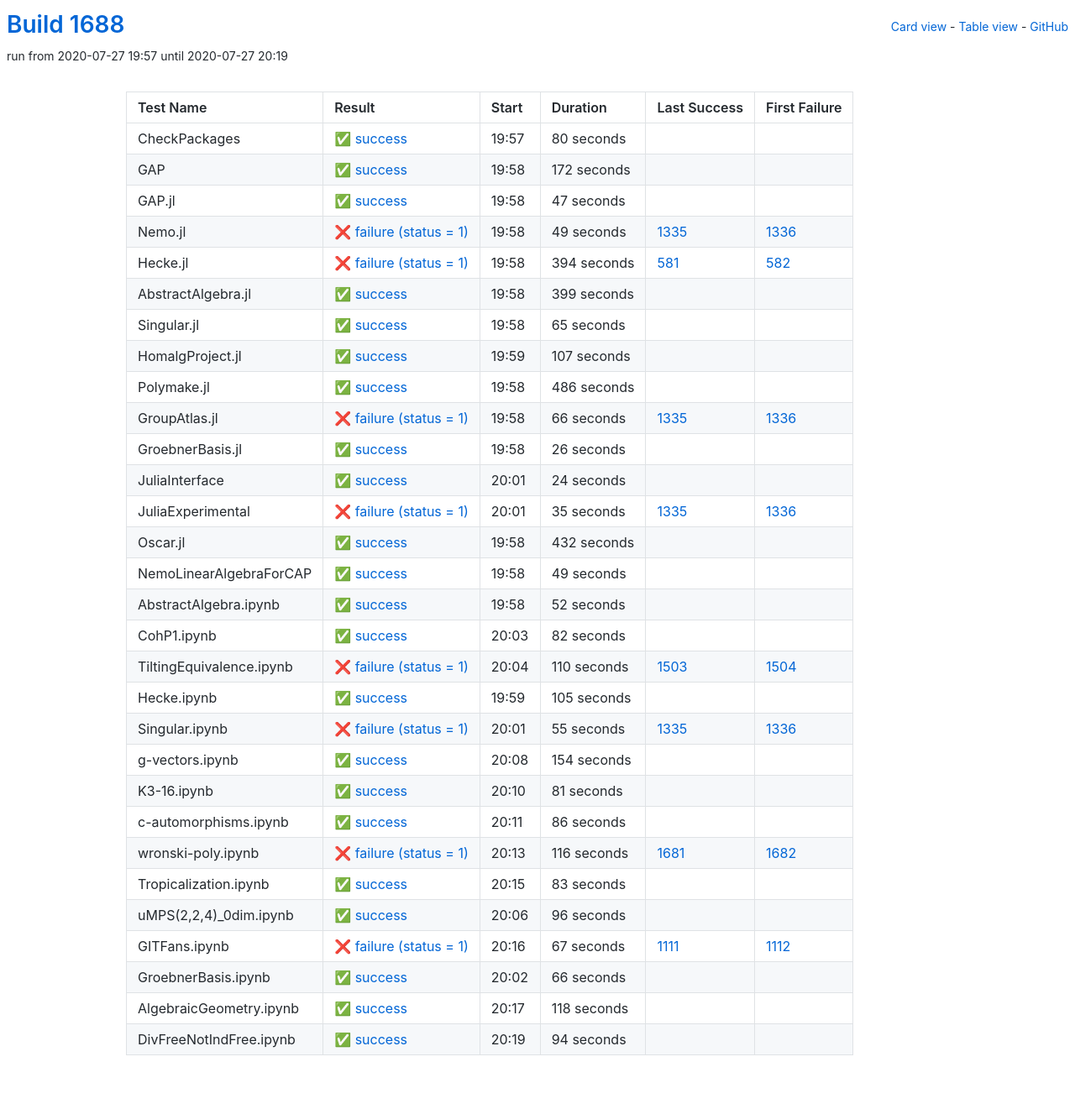
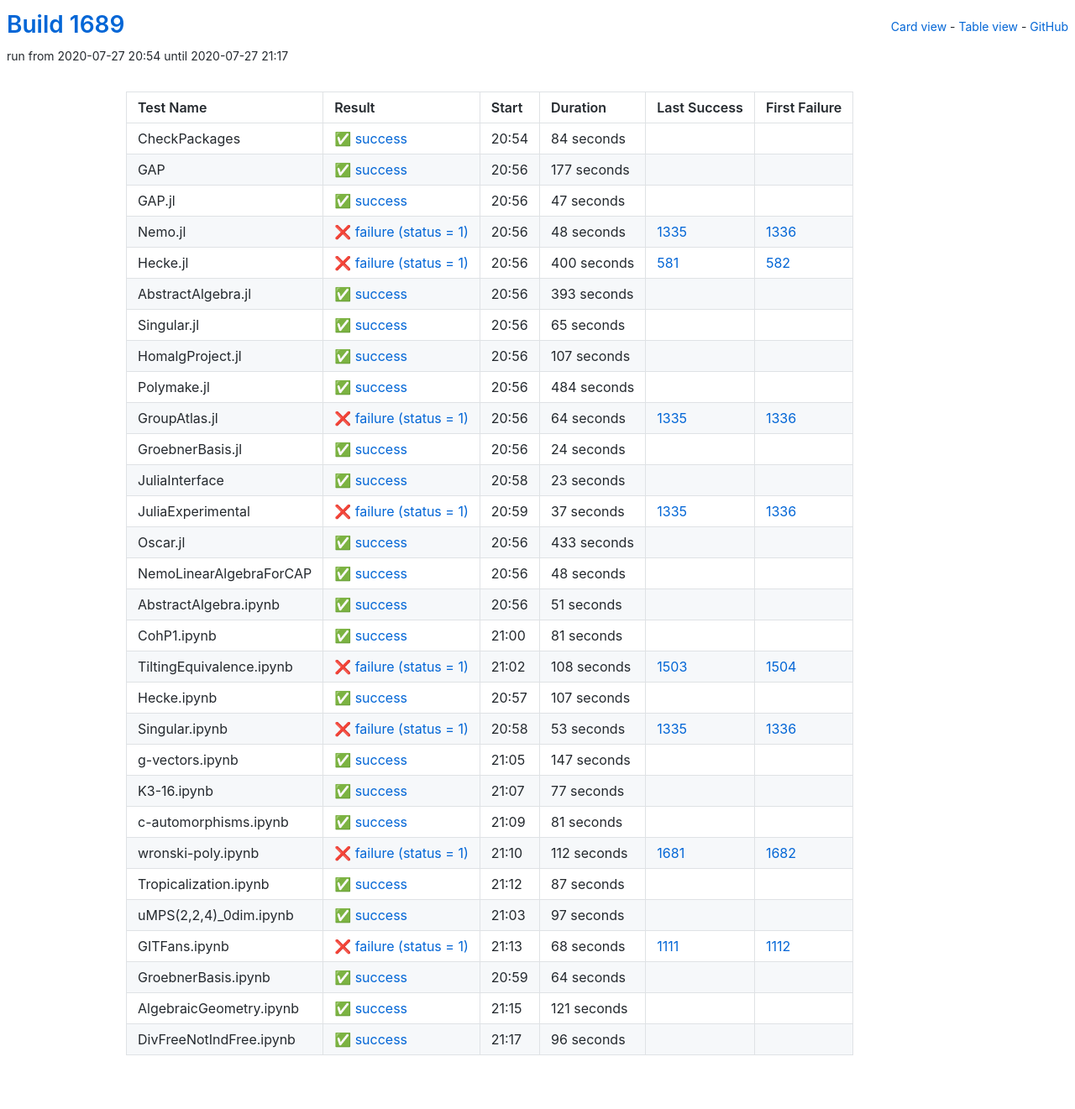
Before and after one commit to oscar-system/oscar-ci-status-1.4, a Jekyll site: the page built from table.html, in a window 1280 px wide. Shown: the whole page at 84% size. Built offline with Jekyll 4.4.1, drawn with Linux system fonts in a browser that asks for light colours.

Commit message:
Build #1689

```diff
--- a/_data/ci.yml
+++ b/_data/ci.yml
@@ -1,6 +1,6 @@
 ---
-build: 1688
-build_url: https://oscarci.mathematik.uni-kl.de/job/oscar-julia-1.4/1688/
+build: 1689
+build_url: https://oscarci.mathematik.uni-kl.de/job/oscar-julia-1.4/1689/
 job: oscar-julia-1.4
 organization: oscar-system
 repo: oscar-ci-status-1.4
@@ -8,32 +8,32 @@ repourl: https://github.com/oscar-system/oscar-ci-status-1.4
 tests:
 - name: CheckPackages
   id: checkpackages
-  log: https://oscarci.mathematik.uni-kl.de/job/oscar-julia-1.4/1688/artifact/logs/build-1688/CheckPackages.log
-  start: 2020-07-27 19:57
+  log: https://oscarci.mathematik.uni-kl.de/job/oscar-julia-1.4/1689/artifact/logs/build-1689/CheckPackages.log
+  start: 2020-07-27 20:54
   success: true
   exitcode: 0
   status: success
-  duration: 80
+  duration: 84
   last_success: false
   last_success_url:
   first_failure: false
   first_failure_url:
 - name: GAP
   id: gap
-  log: https://oscarci.mathematik.uni-kl.de/job/oscar-julia-1.4/1688/artifact/logs/build-1688/GAP.log
-  start: 2020-07-27 19:58
+  log: https://oscarci.mathematik.uni-kl.de/job/oscar-julia-1.4/1689/artifact/logs/build-1689/GAP.log
+  start: 2020-07-27 20:56
   success: true
   exitcode: 0
   status: success
-  duration: 172
+  duration: 177
   last_success: false
   last_success_url:
   first_failure: false
   first_failure_url:
 - name: GAP.jl
   id: gap-jl
-  log: https://oscarci.mathematik.uni-kl.de/job/oscar-julia-1.4/1688/artifact/logs/build-1688/GAP.jl.log
-  start: 2020-07-27 19:58
+  log: https://oscarci.mathematik.uni-kl.de/job/oscar-julia-1.4/1689/artifact/logs/build-1689/GAP.jl.log
+  start: 2020-07-27 20:56
   success: true
   exitcode: 0
   status: success
@@ -44,44 +44,44 @@ tests:
   first_failure_url:
 - name: Nemo.jl
   id: nemo-jl
-  log: https://oscarci.mathematik.uni-kl.de/job/oscar-julia-1.4/1688/artifact/logs/build-1688/Nemo.jl.log
-  start: 2020-07-27 19:58
+  log: https://oscarci.mathematik.uni-kl.de/job/oscar-julia-1.4/1689/artifact/logs/build-1689/Nemo.jl.log
+  start: 2020-07-27 20:56
   success: false
   exitcode: 1
   status: failure
-  duration: 49
+  duration: 48
   last_success: 1335
   last_success_url: https://oscarci.mathematik.uni-kl.de/job/oscar-julia-1.4/1335/
   first_failure: 1336
   first_failure_url: https://oscarci.mathematik.uni-kl.de/job/oscar-julia-1.4/1336/
 - name: Hecke.jl
   id: hecke-jl
-  log: https://oscarci.mathematik.uni-kl.de/job/oscar-julia-1.4/1688/artifact/logs/build-1688/Hecke.jl.log
-  start: 2020-07-27 19:58
+  log: https://oscarci.mathematik.uni-kl.de/job/oscar-julia-1.4/1689/artifact/logs/build-1689/Hecke.jl.log
+  start: 2020-07-27 20:56
   success: false
   exitcode: 1
   status: failure
-  duration: 394
+  duration: 400
   last_success: 581
   last_success_url: https://oscarci.mathematik.uni-kl.de/job/oscar-julia-1.4/581/
   first_failure: 582
   first_failure_url: https://oscarci.mathematik.uni-kl.de/job/oscar-julia-1.4/582/
 - name: AbstractAlgebra.jl
   id: abstractalgebra-jl
-  log: https://oscarci.mathematik.uni-kl.de/job/oscar-julia-1.4/1688/artifact/logs/build-1688/AbstractAlgebra.jl.log
-  start: 2020-07-27 19:58
+  log: https://oscarci.mathematik.uni-kl.de/job/oscar-julia-1.4/1689/artifact/logs/build-1689/AbstractAlgebra.jl.log
+  start: 2020-07-27 20:56
   success: true
   exitcode: 0
   status: success
-  duration: 399
+  duration: 393
   last_success: false
   last_success_url:
   first_failure: false
   first_failure_url:
 - name: Singular.jl
   id: singular-jl
-  log: https://oscarci.mathematik.uni-kl.de/job/oscar-julia-1.4/1688/artifact/logs/build-1688/Singular.jl.log
-  start: 2020-07-27 19:58
+  log: https://oscarci.mathematik.uni-kl.de/job/oscar-julia-1.4/1689/artifact/logs/build-1689/Singular.jl.log
+  start: 2020-07-27 20:56
   success: true
   exitcode: 0
   status: success
@@ -92,8 +92,8 @@ tests:
   first_failure_url:
 - name: HomalgProject.jl
   id: homalgproject-jl
-  log: https://oscarci.mathematik.uni-kl.de/job/oscar-julia-1.4/1688/artifact/logs/build-1688/HomalgProject.jl.log
-  start: 2020-07-27 19:59
+  log: https://oscarci.mathematik.uni-kl.de/job/oscar-julia-1.4/1689/artifact/logs/build-1689/HomalgProject.jl.log
+  start: 2020-07-27 20:56
   success: true
   exitcode: 0
   status: success
@@ -104,44 +104,32 @@ tests:
   first_failure_url:
 - name: Polymake.jl
   id: polymake-jl
-  log: https://oscarci.mathematik.uni-kl.de/job/oscar-julia-1.4/1688/artifact/logs/build-1688/Polymake.jl.log
-  start: 2020-07-27 19:58
+  log: https://oscarci.mathematik.uni-kl.de/job/oscar-julia-1.4/1689/artifact/logs/build-1689/Polymake.jl.log
+  start: 2020-07-27 20:56
   success: true
   exitcode: 0
   status: success
-  duration: 486
+  duration: 484
   last_success: false
   last_success_url:
   first_failure: false
   first_failure_url:
 - name: GroupAtlas.jl
   id: groupatlas-jl
-  log: https://oscarci.mathematik.uni-kl.de/job/oscar-julia-1.4/1688/artifact/logs/build-1688/GroupAtlas.jl.log
-  start: 2020-07-27 19:58
+  log: https://oscarci.mathematik.uni-kl.de/job/oscar-julia-1.4/1689/artifact/logs/build-1689/GroupAtlas.jl.log
+  start: 2020-07-27 20:56
   success: false
   exitcode: 1
   status: failure
-  duration: 66
+  duration: 64
   last_success: 1335
   last_success_url: https://oscarci.mathematik.uni-kl.de/job/oscar-julia-1.4/1335/
   first_failure: 1336
   first_failure_url: https://oscarci.mathematik.uni-kl.de/job/oscar-julia-1.4/1336/
 - name: GroebnerBasis.jl
   id: groebnerbasis-jl
-  log: https://oscarci.mathematik.uni-kl.de/job/oscar-julia-1.4/1688/artifact/logs/build-1688/GroebnerBasis.jl.log
-  start: 2020-07-27 19:58
-  success: true
-  exitcode: 0
-  status: success
-  duration: 26
-  last_success: false
-  last_success_url:
-  first_failure: false
-  first_failure_url:
-- name: JuliaInterface
-  id: juliainterface
-  log: https://oscarci.mathematik.uni-kl.de/job/oscar-julia-1.4/1688/artifact/logs/build-1688/JuliaInterface.log
-  start: 2020-07-27 20:01
+  log: https://oscarci.mathematik.uni-kl.de/job/oscar-julia-1.4/1689/artifact/logs/build-1689/GroebnerBasis.jl.log
+  start: 2020-07-27 20:56
   success: true
   exitcode: 0
   status: success
@@ -150,118 +138,70 @@ tests:
   last_success_url:
   first_failure: false
   first_failure_url:
+- name: JuliaInterface
+  id: juliainterface
+  log: https://oscarci.mathematik.uni-kl.de/job/oscar-julia-1.4/1689/artifact/logs/build-1689/JuliaInterface.log
+  start: 2020-07-27 20:58
+  success: true
+  exitcode: 0
+  status: success
+  duration: 23
+  last_success: false
+  last_success_url:
+  first_failure: false
+  first_failure_url:
 - name: JuliaExperimental
   id: juliaexperimental
-  log: https://oscarci.mathematik.uni-kl.de/job/oscar-julia-1.4/1688/artifact/logs/build-1688/JuliaExperimental.log
-  start: 2020-07-27 20:01
+  log: https://oscarci.mathematik.uni-kl.de/job/oscar-julia-1.4/1689/artifact/logs/build-1689/JuliaExperimental.log
+  start: 2020-07-27 20:59
   success: false
   exitcode: 1
   status: failure
-  duration: 35
+  duration: 37
   last_success: 1335
   last_success_url: https://oscarci.mathematik.uni-kl.de/job/oscar-julia-1.4/1335/
   first_failure: 1336
   first_failure_url: https://oscarci.mathematik.uni-kl.de/job/oscar-julia-1.4/1336/
 - name: Oscar.jl
   id: oscar-jl
-  log: https://oscarci.mathematik.uni-kl.de/job/oscar-julia-1.4/1688/artifact/logs/build-1688/Oscar.jl.log
-  start: 2020-07-27 19:58
+  log: https://oscarci.mathematik.uni-kl.de/job/oscar-julia-1.4/1689/artifact/logs/build-1689/Oscar.jl.log
+  start: 2020-07-27 20:56
   success: true
   exitcode: 0
   status: success
-  duration: 432
+  duration: 433
   last_success: false
   last_success_url:
   first_failure: false
   first_failure_url:
 - name: NemoLinearAlgebraForCAP
   id: nemolinearalgebraforcap
-  log: https://oscarci.mathematik.uni-kl.de/job/oscar-julia-1.4/1688/artifact/logs/build-1688/NemoLinearAlgebraForCAP.log
-  start: 2020-07-27 19:58
+  log: https://oscarci.mathematik.uni-kl.de/job/oscar-julia-1.4/1689/artifact/logs/build-1689/NemoLinearAlgebraForCAP.log
+  start: 2020-07-27 20:56
   success: true
   exitcode: 0
   status: success
-  duration: 49
+  duration: 48
   last_success: false
   last_success_url:
   first_failure: false
   first_failure_url:
 - name: AbstractAlgebra.ipynb
   id: abstractalgebra-ipynb
-  log: https://oscarci.mathematik.uni-kl.de/job/oscar-julia-1.4/1688/artifact/logs/build-1688/AbstractAlgebra.ipynb.log
-  start: 2020-07-27 19:58
+  log: https://oscarci.mathematik.uni-kl.de/job/oscar-julia-1.4/1689/artifact/logs/build-1689/AbstractAlgebra.ipynb.log
+  start: 2020-07-27 20:56
   success: true
   exitcode: 0
   status: success
-  duration: 52
+  duration: 51
   last_success: false
   last_success_url:
   first_failure: false
   first_failure_url:
 - name: CohP1.ipynb
   id: cohp1-ipynb
-  log: https://oscarci.mathematik.uni-kl.de/job/oscar-julia-1.4/1688/artifact/logs/build-1688/CohP1.ipynb.log
-  start: 2020-07-27 20:03
-  success: true
-  exitcode: 0
-  status: success
-  duration: 82
-  last_success: false
-  last_success_url:
-  first_failure: false
-  first_failure_url:
-- name: TiltingEquivalence.ipynb
-  id: tiltingequivalence-ipynb
-  log: https://oscarci.mathematik.uni-kl.de/job/oscar-julia-1.4/1688/artifact/logs/build-1688/TiltingEquivalence.ipynb.log
-  start: 2020-07-27 20:04
-  success: false
-  exitcode: 1
-  status: failure
-  duration: 110
-  last_success: 1503
-  last_success_url: https://oscarci.mathematik.uni-kl.de/job/oscar-julia-1.4/1503/
-  first_failure: 1504
-  first_failure_url: https://oscarci.mathematik.uni-kl.de/job/oscar-julia-1.4/1504/
-- name: Hecke.ipynb
-  id: hecke-ipynb
-  log: https://oscarci.mathematik.uni-kl.de/job/oscar-julia-1.4/1688/artifact/logs/build-1688/Hecke.ipynb.log
-  start: 2020-07-27 19:59
-  success: true
-  exitcode: 0
-  status: success
-  duration: 105
-  last_success: false
-  last_success_url:
-  first_failure: false
-  first_failure_url:
-- name: Singular.ipynb
-  id: singular-ipynb
-  log: https://oscarci.mathematik.uni-kl.de/job/oscar-julia-1.4/1688/artifact/logs/build-1688/Singular.ipynb.log
-  start: 2020-07-27 20:01
-  success: false
-  exitcode: 1
-  status: failure
-  duration: 55
-  last_success: 1335
-  last_success_url: https://oscarci.mathematik.uni-kl.de/job/oscar-julia-1.4/1335/
-  first_failure: 1336
-  first_failure_url: https://oscarci.mathematik.uni-kl.de/job/oscar-julia-1.4/1336/
-- name: g-vectors.ipynb
-  id: g-vectors-ipynb
-  log: https://oscarci.mathematik.uni-kl.de/job/oscar-julia-1.4/1688/artifact/logs/build-1688/g-vectors.ipynb.log
-  start: 2020-07-27 20:08
-  success: true
-  exitcode: 0
-  status: success
-  duration: 154
-  last_success: false
-  last_success_url:
-  first_failure: false
-  first_failure_url:
-- name: K3-16.ipynb
-  id: k3-16-ipynb
-  log: https://oscarci.mathematik.uni-kl.de/job/oscar-julia-1.4/1688/artifact/logs/build-1688/K3-16.ipynb.log
-  start: 2020-07-27 20:10
+  log: https://oscarci.mathematik.uni-kl.de/job/oscar-julia-1.4/1689/artifact/logs/build-1689/CohP1.ipynb.log
+  start: 2020-07-27 21:00
   success: true
   exitcode: 0
   status: success
@@ -270,46 +210,154 @@ tests:
   last_success_url:
   first_failure: false
   first_failure_url:
-- name: c-automorphisms.ipynb
-  id: c-automorphisms-ipynb
-  log: https://oscarci.mathematik.uni-kl.de/job/oscar-julia-1.4/1688/artifact/logs/build-1688/c-automorphisms.ipynb.log
-  start: 2020-07-27 20:11
+- name: TiltingEquivalence.ipynb
+  id: tiltingequivalence-ipynb
+  log: https://oscarci.mathematik.uni-kl.de/job/oscar-julia-1.4/1689/artifact/logs/build-1689/TiltingEquivalence.ipynb.log
+  start: 2020-07-27 21:02
+  success: false
+  exitcode: 1
+  status: failure
+  duration: 108
+  last_success: 1503
+  last_success_url: https://oscarci.mathematik.uni-kl.de/job/oscar-julia-1.4/1503/
+  first_failure: 1504
+  first_failure_url: https://oscarci.mathematik.uni-kl.de/job/oscar-julia-1.4/1504/
+- name: Hecke.ipynb
+  id: hecke-ipynb
+  log: https://oscarci.mathematik.uni-kl.de/job/oscar-julia-1.4/1689/artifact/logs/build-1689/Hecke.ipynb.log
+  start: 2020-07-27 20:57
   success: true
   exitcode: 0
   status: success
-  duration: 86
+  duration: 107
+  last_success: false
+  last_success_url:
+  first_failure: false
+  first_failure_url:
+- name: Singular.ipynb
+  id: singular-ipynb
+  log: https://oscarci.mathematik.uni-kl.de/job/oscar-julia-1.4/1689/artifact/logs/build-1689/Singular.ipynb.log
+  start: 2020-07-27 20:58
+  success: false
+  exitcode: 1
+  status: failure
+  duration: 53
+  last_success: 1335
+  last_success_url: https://oscarci.mathematik.uni-kl.de/job/oscar-julia-1.4/1335/
+  first_failure: 1336
+  first_failure_url: https://oscarci.mathematik.uni-kl.de/job/oscar-julia-1.4/1336/
+- name: g-vectors.ipynb
+  id: g-vectors-ipynb
+  log: https://oscarci.mathematik.uni-kl.de/job/oscar-julia-1.4/1689/artifact/logs/build-1689/g-vectors.ipynb.log
+  start: 2020-07-27 21:05
+  success: true
+  exitcode: 0
+  status: success
+  duration: 147
+  last_success: false
+  last_success_url:
+  first_failure: false
+  first_failure_url:
+- name: K3-16.ipynb
+  id: k3-16-ipynb
+  log: https://oscarci.mathematik.uni-kl.de/job/oscar-julia-1.4/1689/artifact/logs/build-1689/K3-16.ipynb.log
+  start: 2020-07-27 21:07
+  success: true
+  exitcode: 0
+  status: success
+  duration: 77
+  last_success: false
+  last_success_url:
+  first_failure: false
+  first_failure_url:
+- name: c-automorphisms.ipynb
+  id: c-automorphisms-ipynb
+  log: https://oscarci.mathematik.uni-kl.de/job/oscar-julia-1.4/1689/artifact/logs/build-1689/c-automorphisms.ipynb.log
+  start: 2020-07-27 21:09
+  success: true
+  exitcode: 0
+  status: success
+  duration: 81
   last_success: false
   last_success_url:
   first_failure: false
   first_failure_url:
 - name: wronski-poly.ipynb
   id: wronski-poly-ipynb
-  log: https://oscarci.mathematik.uni-kl.de/job/oscar-julia-1.4/1688/artifact/logs/build-1688/wronski-poly.ipynb.log
-  start: 2020-07-27 20:13
+  log: https://oscarci.mathematik.uni-kl.de/job/oscar-julia-1.4/1689/artifact/logs/build-1689/wronski-poly.ipynb.log
+  start: 2020-07-27 21:10
   success: false
   exitcode: 1
   status: failure
-  duration: 116
+  duration: 112
   last_success: 1681
   last_success_url: https://oscarci.mathematik.uni-kl.de/job/oscar-julia-1.4/1681/
   first_failure: 1682
   first_failure_url: https://oscarci.mathematik.uni-kl.de/job/oscar-julia-1.4/1682/
 - name: Tropicalization.ipynb
   id: tropicalization-ipynb
-  log: https://oscarci.mathematik.uni-kl.de/job/oscar-julia-1.4/1688/artifact/logs/build-1688/Tropicalization.ipynb.log
-  start: 2020-07-27 20:15
+  log: https://oscarci.mathematik.uni-kl.de/job/oscar-julia-1.4/1689/artifact/logs/build-1689/Tropicalization.ipynb.log
+  start: 2020-07-27 21:12
   success: true
   exitcode: 0
   status: success
-  duration: 83
+  duration: 87
   last_success: false
   last_success_url:
   first_failure: false
   first_failure_url:
 - name: uMPS(2,2,4)_0dim.ipynb
   id: umps-2-2-4-0dim-ipynb
-  log: https://oscarci.mathematik.uni-kl.de/job/oscar-julia-1.4/1688/artifact/logs/build-1688/uMPS-2-2-4-_0dim.ipynb.log
-  start: 2020-07-27 20:06
+  log: https://oscarci.mathematik.uni-kl.de/job/oscar-julia-1.4/1689/artifact/logs/build-1689/uMPS-2-2-4-_0dim.ipynb.log
+  start: 2020-07-27 21:03
+  success: true
+  exitcode: 0
+  status: success
+  duration: 97
+  last_success: false
+  last_success_url:
+  first_failure: false
+  first_failure_url:
+- name: GITFans.ipynb
+  id: gitfans-ipynb
+  log: https://oscarci.mathematik.uni-kl.de/job/oscar-julia-1.4/1689/artifact/logs/build-1689/GITFans.ipynb.log
+  start: 2020-07-27 21:13
+  success: false
+  exitcode: 1
+  status: failure
+  duration: 68
+  last_success: 1111
+  last_success_url: https://oscarci.mathematik.uni-kl.de/job/oscar-julia-1.4/1111/
+  first_failure: 1112
+  first_failure_url: https://oscarci.mathematik.uni-kl.de/job/oscar-julia-1.4/1112/
+- name: GroebnerBasis.ipynb
+  id: groebnerbasis-ipynb
+  log: https://oscarci.mathematik.uni-kl.de/job/oscar-julia-1.4/1689/artifact/logs/build-1689/GroebnerBasis.ipynb.log
+  start: 2020-07-27 20:59
+  success: true
+  exitcode: 0
+  status: success
+  duration: 64
+  last_success: false
+  last_success_url:
+  first_failure: false
+  first_failure_url:
+- name: AlgebraicGeometry.ipynb
+  id: algebraicgeometry-ipynb
+  log: https://oscarci.mathematik.uni-kl.de/job/oscar-julia-1.4/1689/artifact/logs/build-1689/AlgebraicGeometry.ipynb.log
+  start: 2020-07-27 21:15
+  success: true
+  exitcode: 0
+  status: success
+  duration: 121
+  last_success: false
+  last_success_url:
+  first_failure: false
+  first_failure_url:
+- name: DivFreeNotIndFree.ipynb
+  id: divfreenotindfree-ipynb
+  log: https://oscarci.mathematik.uni-kl.de/job/oscar-julia-1.4/1689/artifact/logs/build-1689/DivFreeNotIndFree.ipynb.log
+  start: 2020-07-27 21:17
   success: true
   exitcode: 0
   status: success
@@ -318,51 +366,3 @@ tests:
   last_success_url:
   first_failure: false
   first_failure_url:
-- name: GITFans.ipynb
-  id: gitfans-ipynb
-  log: https://oscarci.mathematik.uni-kl.de/job/oscar-julia-1.4/1688/artifact/logs/build-1688/GITFans.ipynb.log
-  start: 2020-07-27 20:16
-  success: false
-  exitcode: 1
-  status: failure
-  duration: 67
-  last_success: 1111
-  last_success_url: https://oscarci.mathematik.uni-kl.de/job/oscar-julia-1.4/1111/
-  first_failure: 1112
-  first_failure_url: https://oscarci.mathematik.uni-kl.de/job/oscar-julia-1.4/1112/
-- name: GroebnerBasis.ipynb
-  id: groebnerbasis-ipynb
-  log: https://oscarci.mathematik.uni-kl.de/job/oscar-julia-1.4/1688/artifact/logs/build-1688/GroebnerBasis.ipynb.log
-  start: 2020-07-27 20:02
-  success: true
-  exitcode: 0
-  status: success
-  duration: 66
-  last_success: false
-  last_success_url:
-  first_failure: false
-  first_failure_url:
-- name: AlgebraicGeometry.ipynb
-  id: algebraicgeometry-ipynb
-  log: https://oscarci.mathematik.uni-kl.de/job/oscar-julia-1.4/1688/artifact/logs/build-1688/AlgebraicGeometry.ipynb.log
-  start: 2020-07-27 20:17
-  success: true
-  exitcode: 0
-  status: success
-  duration: 118
-  last_success: false
-  last_success_url:
-  first_failure: false
-  first_failure_url:
-- name: DivFreeNotIndFree.ipynb
-  id: divfreenotindfree-ipynb
-  log: https://oscarci.mathematik.uni-kl.de/job/oscar-julia-1.4/1688/artifact/logs/build-1688/DivFreeNotIndFree.ipynb.log
-  start: 2020-07-27 20:19
-  success: true
-  exitcode: 0
-  status: success
-  duration: 94
-  last_success: false
-  last_success_url:
-  first_failure: false
-  first_failure_url:
```
Also changed, not shown: README.md.
